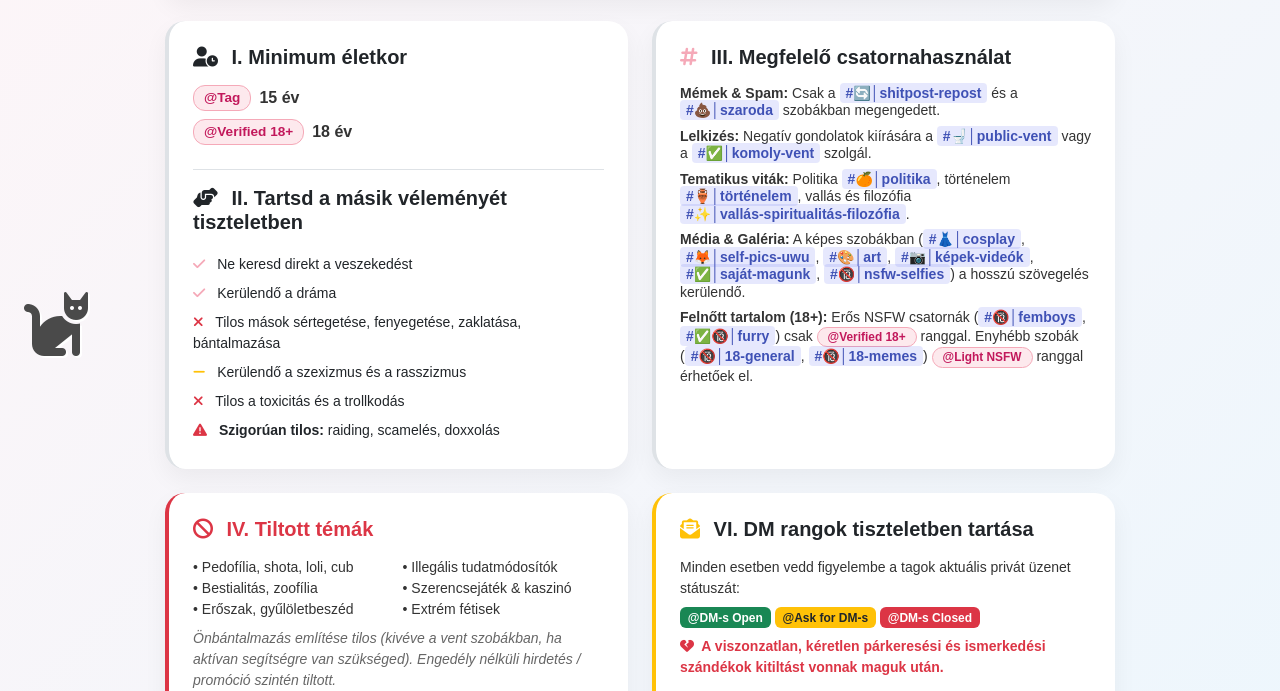
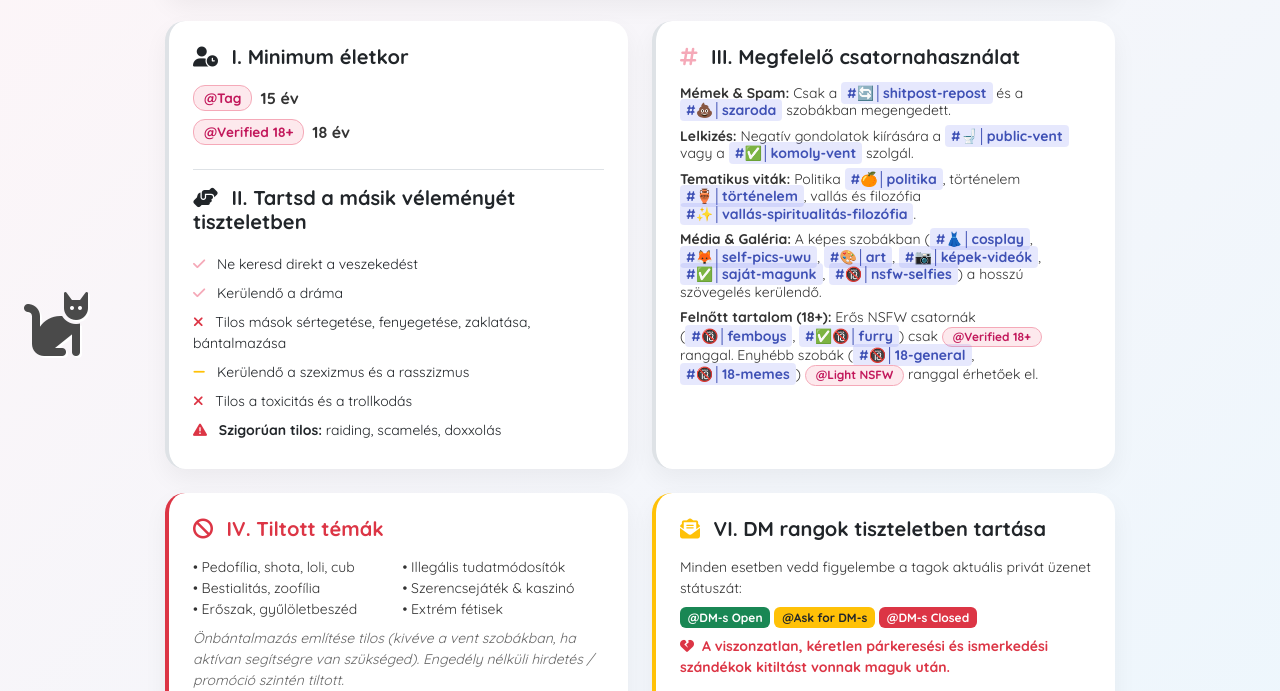
Before and after one commit to dcm-c/catboy, a plain HTML site: page rules.html in a window 1280 px wide. Shown: the part 424-1115 px from the top of the page. Drawn offline with nearby package versions, Linux system fonts and the light colour scheme.

Commit message:
rules font load fix

```diff
--- a/rules.html
+++ b/rules.html
@@ -7,6 +7,8 @@
     <title>Házirend | MFSZ</title>
     <link rel="stylesheet" href="https://cdnjs.cloudflare.com/ajax/libs/font-awesome/6.5.2/css/all.min.css">
     <link href="https://cdn.jsdelivr.net/npm/bootstrap@5.3.0/dist/css/bootstrap.min.css" rel="stylesheet">
+    <link rel="preconnect" href="https://fonts.bunny.net">
+    <link href="https://fonts.bunny.net/css?family=quicksand:400,600,700" rel="stylesheet" />
     <link rel="preload" href="style.css" as="style" onload="this.onload=null;this.rel='stylesheet'">
     <noscript>
         <link rel="stylesheet" href="style.css">
```
